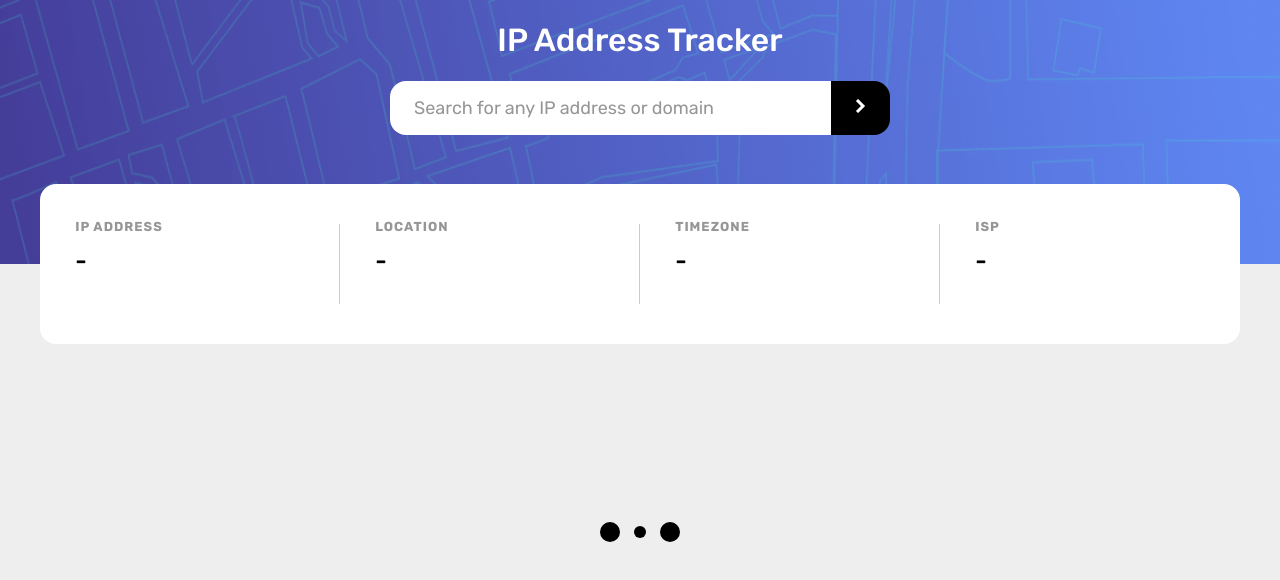
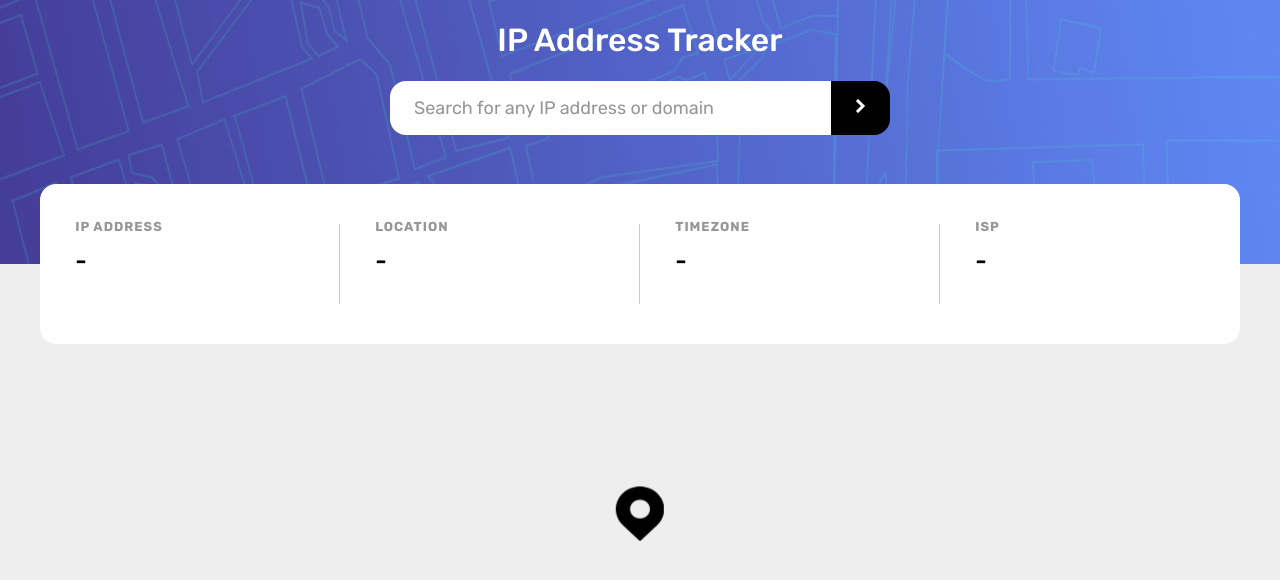
Before and after one commit to jakubjanik1/ip-address-tracker, a React (Create React App) app: page / in a window 1280 px wide. Shown: the top 580 px of the page. Built offline with nearby package versions, Linux system fonts and the light colour scheme; no server answers.

Commit message:
Add new loading animation in LocationMap

```diff
--- a/package.json
+++ b/package.json
@@ -14,7 +14,6 @@
     "react": "^16.13.1",
     "react-dom": "^16.13.1",
     "react-leaflet": "^2.7.0",
-    "react-loader-spinner": "^3.1.14",
     "react-scripts": "3.4.3",
     "styled-components": "^5.2.0"
   },
--- a/src/components/LocationMap.js
+++ b/src/components/LocationMap.js
@@ -1,31 +1,43 @@
 import React from 'react'
 import {Map, TileLayer, Marker} from 'react-leaflet'
 import {Icon} from 'leaflet'
-import styled from 'styled-components'
-import Loader from 'react-loader-spinner'
+import styled, {keyframes, css} from 'styled-components'
 
-const StyledMap = styled(Map)`
+const shared = css`
   width: 100%;
   height: calc(100vh - 16.5rem);
   z-index: 0;
   margin-top: auto;
 `
 
-const StyledLoader = styled(Loader)`
-  width: 100%;
-  height: calc(100vh - 16.5rem);
-  z-index: 0;
-  margin-top: auto;
+const StyledMap = styled(Map)`${shared}`
+
+const Loading = styled.div`
+  ${shared}
   background: #eee;
   display: grid;
   place-items: center;
+`
+
+const jump = keyframes`
+  0% {transform: translateY(0) scale3d(1, 1, 1)}
+  40% {transform: translateY(-30%) scale3d(.9, 1.3, 1)}
+  100% {transform: translateY(-100%) scale3d(1.1, .9, 1)}
+`
+
+const LocationIcon = styled.div`
+  background-image: url('img/icon-location.svg');
+  width: 46px;
+  height: 56px;
+  margin-top: 3.5rem;
+  animation: ${jump} .7s linear alternate infinite;
 `
 
 function LocationMap({latitude, longitude}) {
   const coordinates = [latitude, longitude]
 
   if (!latitude) {
-    return <StyledLoader type="ThreeDots" color="black" />
+    return <Loading><LocationIcon /></Loading>
   }
 
   return (
```
